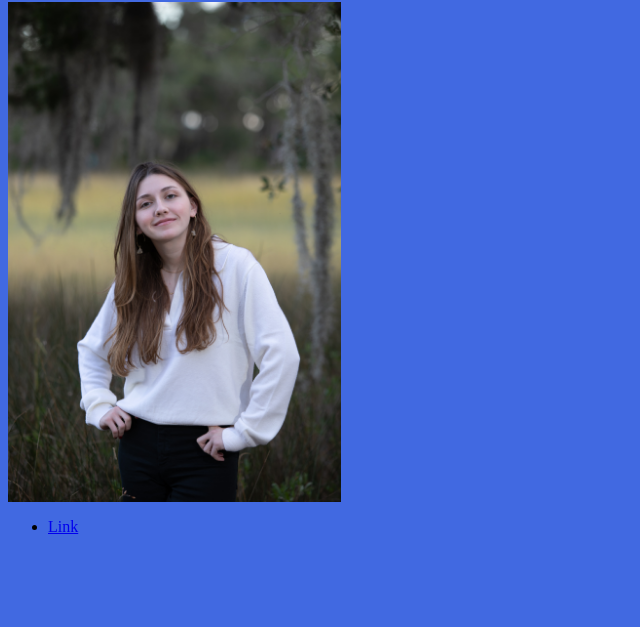
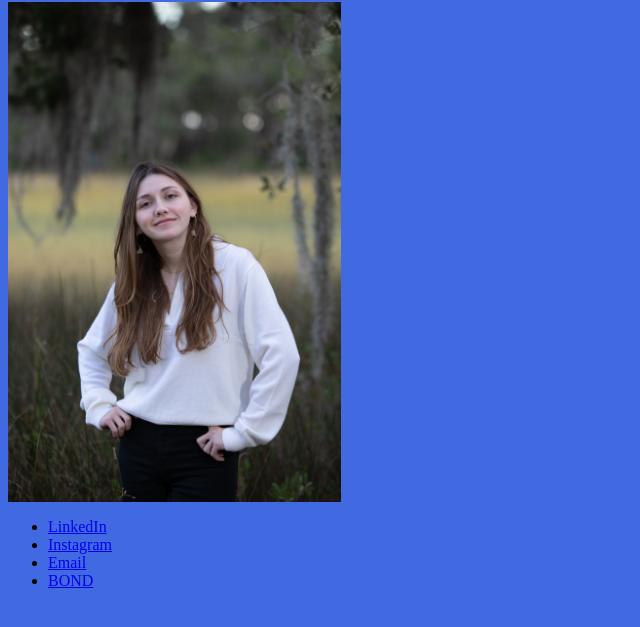
Before and after one commit to chloesamaha/chloesamaha.github.io, a plain HTML site: page index.html in a window 1280 px wide. Shown: the part 123-750 px from the top of the page, without its empty margins (0-640 px from the left). Drawn offline with Linux system fonts and the light colour scheme.

Commit message:
New Links

```diff
--- a/index.html
+++ b/index.html
@@ -22,7 +22,12 @@
 
     <nav>
       <ul id="nav-ul">
-        <li class="nav"><a href="https://www.linkedin.com/in/chloe-samaha-03a29a1ab/">Link</a></li>
+        <li class="nav"><a href="https://www.linkedin.com/in/chloe-samaha-03a29a1ab/">LinkedIn</a></li>
+        <li class="nav"><a href="https://www.instagram.com/chloesamahaa/">Instagram</a></li>
+        <li class="nav"><a href="csamaha1@babson.edu">Email</a></li>
+        <li class="nav"><a href="https://bondapp.io/wp-content/endurance-page-cache/_index.html">BOND</a></li>
+      </ul>
+    </nav>
 
 
   </head>
```
